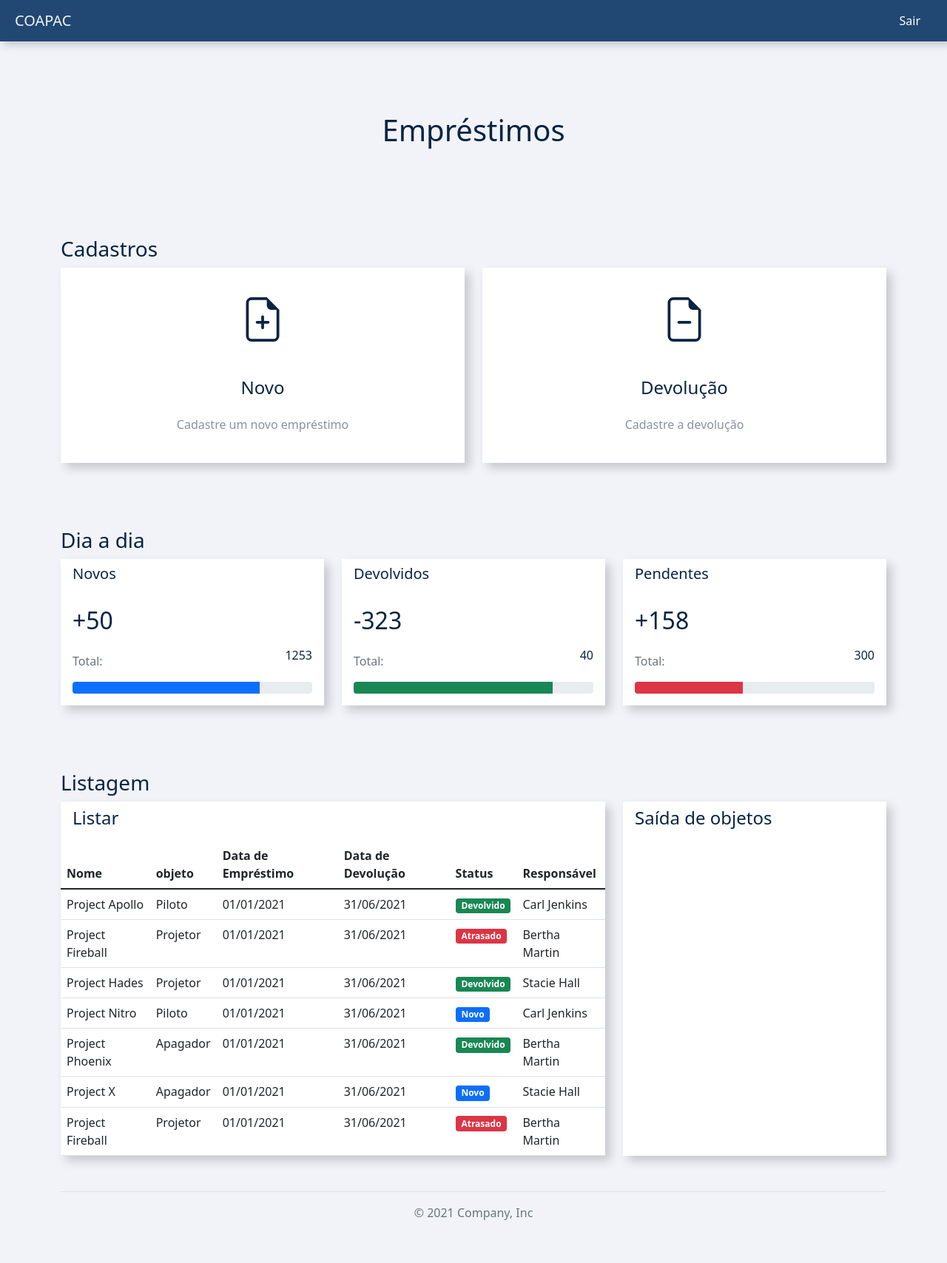
After one commit to brunogomesifrn/p2022coapac, a Django app: page /emprestimo/ in a window 1280 px wide. The commit adds this page. Shown: the whole page at 74% size. Run offline with Django 4.2, Linux system fonts and the light colour scheme.

Commit message:
atualização do projeto no django

```diff
--- a/apps/core/views.py
+++ b/apps/core/views.py
@@ -1,5 +1,16 @@
 from django.shortcuts import render
-from django.http import HttpResponse
 
-def home(request):
+def index(request):
     return render(request, 'index.html')
+
+def emprestimo(request):
+    return render(request, 'emprestimo.html')
+
+def devolucao(request):
+    return render(request, 'devolucao.html')
+
+def listar(request):
+    return render(request, 'listar.html')
+
+def novo(request):
+    return render(request, 'novo.html')
--- a/coapac/settings.py
+++ b/coapac/settings.py
@@ -117,7 +117,11 @@ USE_TZ = True
 # Static files (CSS, JavaScript, Images)
 # https://docs.djangoproject.com/en/4.0/howto/static-files/
 
-STATIC_URL = 'static/'
+STATIC_URL = '/static/'
+
+STATICFILES_DIRS = [
+    'estilo',
+]
 
 # Default primary key field type
 # https://docs.djangoproject.com/en/4.0/ref/settings/#default-auto-field
--- a/coapac/urls.py
+++ b/coapac/urls.py
@@ -13,11 +13,17 @@ Including another URLconf
     1. Import the include() function: from django.urls import include, path
     2. Add a URL to urlpatterns:  path('blog/', include('blog.urls'))
 """
+import imp
 from django.contrib import admin
 from django.urls import path
-from apps.core.views import home
+from apps.core.views import index, emprestimo, devolucao, listar, novo
+
 
 urlpatterns = [
-    path('', home),
+    path('', index, name="inicio"),
     path('admin/', admin.site.urls),
+    path('emprestimo/',emprestimo, name="emprestimo"),
+    path('devolução/', devolucao, name="devolucao"),
+    path('listar/', listar, name="listar"),
+    path('novo/', novo, name="novo"),
 ]
--- /dev/null
+++ b/estilo/estilo.css
@@ -0,0 +1,54 @@
+body{
+    background-color: #F1F3F9;
+    color: #092442;
+}
+
+.menu{
+    background-color: #214872;
+    color: #F1F3F9;
+    box-shadow: 5px 5px 10px rgba(50, 50, 50, 0.22);
+}
+
+.nav a{
+    color: #ffffff;
+}
+
+.nav a:hover{
+    color: #ffffff;
+}
+
+a{
+    color: #092442;
+    text-decoration: none
+}
+
+a:hover{
+    color: #092442;
+}
+
+.card {
+    border-radius: 0.5px;
+    box-shadow: 7px 7px 13px 0px rgba(50, 50, 50, 0.22);
+    transition: all 0.3s ease-out;
+    border:none;
+  }
+
+.card p {
+    color: #8990a5;
+    font-size: 16px;
+}
+
+.card-header{
+    background-color: #ffffff;
+    border-bottom: none;
+}
+
+.btn{
+    background-color: #092442;
+    color: #ffffff;
+}
+
+.btn:hover{
+    background-color: #092442;
+    color: #ffffff;
+}
--- a/templates/bases/base.html
+++ b/templates/bases/base.html
@@ -1,16 +1,40 @@
 <!DOCTYPE html>
-<html>
+{% load static %}
+<html lang="en">
 <head>
-    <title>Document</title>
+    <meta charset="UTF-8">
+    <meta http-equiv="X-UA-Compatible" content="IE=edge">
+    <meta name="viewport" content="width=device-width, initial-scale=1">
+    <link href="https://cdn.jsdelivr.net/npm/bootstrap@5.1.3/dist/css/bootstrap.min.css" rel="stylesheet" integrity="sha384-1BmE4kWBq78iYhFldvKuhfTAU6auU8tT94WrHftjDbrCEXSU1oBoqyl2QvZ6jIW3" crossorigin="anonymous">
+    <link rel="stylesheet" type="text/css" href="{% static 'estilo.css' %}">
+    <title>{% block titulo %} {%endblock%} </title>
 </head>
 <body>
-
     {% include 'bases\menu.html' %}
 
+    <!--Hierarquia de navegação-->
+    <!--<nav aria-label="breadcrumb" class="m-3">
+        <ol class="breadcrumb">
+          <li class="breadcrumb-item"><a href="inicio.html">COAPAC</a></li>
+          <li class="breadcrumb-item"><a href="{% block link_migalhas %}{% endblock %}"> {% block migalhas %}{% endblock %}</a></li>
+          <li class="breadcrumb-item active" aria-current="page"> {% block migalhas2 %}{% endblock %}</li>
+        </ol>
+    </nav>-->
+
+    <div class="container">
+        <header>
+            <div class="header text-center py-5 my-5">
+                <h1 class="header-title">
+                    {% block header %}{% endblock %}
+                </h1>
+            </div>
+        </header>
+
     {% block conteudo %}{% endblock %}
-
+    </div>
 
     {% include 'bases\rodape.html' %}
 
+    <script src="https://cdn.jsdelivr.net/npm/bootstrap@5.1.3/dist/js/bootstrap.bundle.min.js" integrity="sha384-ka7Sk0Gln4gmtz2MlQnikT1wXgYsOg+OMhuP+IlRH9sENBO0LRn5q+8nbTov4+1p" crossorigin="anonymous"></script>
 </body>
 </html>
--- a/templates/bases/menu.html
+++ b/templates/bases/menu.html
@@ -1 +1,9 @@
-<p>Aqui é o menu</p>
+<nav class="navbar menu p-2">
+    <div class="container-fluid">
+      <span class="navbar-brand mb-0 h1">COAPAC</span>
+      <ul class="nav justify-content-end">
+        <li class="nav-item">
+          <a class="nav-link active" aria-current="page" href="#">Sair</a>
+        </li>
+    </div>
+  </nav>
--- a/templates/bases/rodape.html
+++ b/templates/bases/rodape.html
@@ -1 +1,9 @@
-<p>Aqui é o rodapé</p>
+<div class="container">
+    <footer class="py-3 my-4 border-top ">
+        <div class="row">
+        <diV class="col">
+            <p class="text-center text-muted">&copy; 2021 Company, Inc</p>
+        </diV>
+        </div>
+    </footer>
+</div>
--- /dev/null
+++ b/templates/emprestimo.html
@@ -0,0 +1,214 @@
+{% extends "bases\base.html" %}
+
+{% block titulo %}
+COAPAC
+{% endblock %}
+
+{% block header %}
+Empréstimos
+{% endblock %}
+
+{% block conteudo %}
+<section >
+    <div class="row mb-5">
+      <!--Título desse linha-->
+      <h3 class="mt-3"><span class="fw-normal">Cadastros</span></h3>
+        <div class="col-md-6 mb-4">
+          <!--Card para novos cadastros-->
+          <div class="card h-100">
+            <div class="card-body text-center">
+              <div class="icon icon-xl mx-auto mb-4 py-4">
+                <svg xmlns="http://www.w3.org/2000/svg" width="60" height="60" fill="currentColor" class="bi bi-file-earmark-plus" viewBox="0 0 16 16">
+                  <path d="M8 6.5a.5.5 0 0 1 .5.5v1.5H10a.5.5 0 0 1 0 1H8.5V11a.5.5 0 0 1-1 0V9.5H6a.5.5 0 0 1 0-1h1.5V7a.5.5 0 0 1 .5-.5z"/>
+                  <path d="M14 4.5V14a2 2 0 0 1-2 2H4a2 2 0 0 1-2-2V2a2 2 0 0 1 2-2h5.5L14 4.5zm-3 0A1.5 1.5 0 0 1 9.5 3V1H4a1 1 0 0 0-1 1v12a1 1 0 0 0 1 1h8a1 1 0 0 0 1-1V4.5h-2z"/>
+                </svg>
+              </div>
+              <a href="{% url 'novo' %}" class="stretched-link" ><h4 class="mt-3"><span class="fw-normal">Novo</span></h4></a>
+              <p class="m-4">Cadastre um novo empréstimo</p>
+            </div>
+          </div>
+        </div>
+
+        <div class="col-md-6 mb-4">
+          <!--Card para devoluções-->
+          <div class="card h-100">
+            <div class="card-body text-center">
+              <div class="icon icon-xl mx-auto mb-4 py-4">
+                <svg xmlns="http://www.w3.org/2000/svg" width="60" height="60" fill="currentColor" class="bi bi-file-earmark-minus" viewBox="0 0 16 16">
+                  <path d="M5.5 9a.5.5 0 0 1 .5-.5h4a.5.5 0 0 1 0 1H6a.5.5 0 0 1-.5-.5z"/>
+                  <path d="M14 4.5V14a2 2 0 0 1-2 2H4a2 2 0 0 1-2-2V2a2 2 0 0 1 2-2h5.5L14 4.5zm-3 0A1.5 1.5 0 0 1 9.5 3V1H4a1 1 0 0 0-1 1v12a1 1 0 0 0 1 1h8a1 1 0 0 0 1-1V4.5h-2z"/>
+                </svg>
+              </div>
+              <a href="{% url 'devolucao' %}" class="stretched-link" ><h4 class="mt-3"><span class="fw-normal">Devolução</span></h4></a>
+              <p class="m-4">Cadastre a devolução</p>
+            </div>
+          </div>
+        </div>
+    </div>
+
+    <div class="row mb-5">
+      <!--Título desse linha-->
+      <h3 class="mt-3"><span class="fw-normal">Dia a dia</span></h3>
+        <div class="col-md-4 mb-4">
+          <!--Card novos empréstimos-->
+          <div class="card h-100">
+            <div class="card-header">
+              <h5 class="card-heading"><span class="fw-normal">Novos</span></h5>
+            </div>
+            <div class="card-body">
+              <h2 class="mb-3">+50</h2>
+              <div class="row">
+                <div class="col-auto">
+                  <p class="text-muted text-sm mt-2">Total:</p>
+                </div>
+                <div class="col text-end text-lg">1253</div>
+              </div>
+              <div class="progress">
+                <div class="progress-bar bg-primary" role="progressbar" aria-valuenow="78" aria-valuemin="0" aria-valuemax="100" style="width:78%">                           </div>
+              </div>
+            </div>
+          </div>
+        </div>
+
+        <div class="col-md-4 mb-4">
+          <!--Card empréstimos já devolvidos-->
+          <div class="card h-100">
+            <div class="card-header">
+              <h5 class="card-heading"><span class="fw-normal">Devolvidos</span></h5>
+            </div>
+            <div class="card-body">
+              <h2 class="mb-3">-323</h2>
+              <div class="row">
+                <div class="col-auto">
+                  <p class="text-muted text-sm mt-2">Total:</p>
+                </div>
+                <div class="col text-end text-lg">40</div>
+              </div>
+              <div class="progress">
+                <div class="progress-bar bg-success" role="progressbar" aria-valuenow="83" aria-valuemin="0" aria-valuemax="100" style="width:83%">                           </div>
+              </div>
+            </div>
+          </div>
+        </div>
+
+        <div class="col-md-4 mb-4">
+          <!--Card empréstimos pendentes-->
+          <div class="card h-100">
+            <div class="card-header">
+              <h5 class="card-heading"><span class="fw-normal">Pendentes</span></h5>
+            </div>
+            <div class="card-body">
+              <h2 class="mb-3">+158</h2>
+              <div class="row">
+                <div class="col-auto">
+                  <p class="text-muted text-sm mt-2">Total:</p>
+                </div>
+                <div class="col text-end text-lg">300</div>
+              </div>
+              <div class="progress">
+                <div class="progress-bar bg-danger" role="progressbar" aria-valuenow="45" aria-valuemin="0" aria-valuemax="100" style="width:45%">                           </div>
+              </div>
+            </div>
+          </div>
+        </div>
+    </div>
+
+    <div class="row">
+      <!--Título desse linha-->
+      <h3 class="mt-3"><span class="fw-normal">Listagem</span></h3>
+      <div class="col-12 col-lg-8 col-xxl-9 d-flex mb-4">
+          <!--Card para a listagem-->
+          <div class="card flex-fill">
+            <div class="card-header">
+                <a href="{% url 'listar' %}"><h4 class="card-title">Listar</h4></a>
+            </div>
+            <div class="table-responsive">
+              <table id="datatables-dashboard-projects " class="table table-hover my-0">
+                <thead>
+                  <tr>
+                    <th>Nome</th>
+                    <th>objeto</th>
+                    <th>Data de Empréstimo</th>
+                    <th>Data de Devolução</th>
+                    <th>Status</th>
+                    <th >Responsável</th>
+                  </tr>
+                </thead>
+                <tbody>
+                  <tr>
+                    <td>Project Apollo</td>
+                    <td>Piloto</td>
+                    <td>01/01/2021</td>
+                    <td>31/06/2021</td>
+                    <td><span class="badge bg-success">Devolvido</span></td>
+                    <td>Carl Jenkins</td>
+                  </tr>
+                  <tr>
+                    <td>Project Fireball</td>
+                    <td>Projetor</td>
+                    <td>01/01/2021</td>
+                    <td>31/06/2021</td>
+                    <td><span class="badge bg-danger">Atrasado</span></td>
+                    <td>Bertha Martin</td>
+                  </tr>
+                  <tr>
+                    <td>Project Hades</td>
+                    <td>Projetor</td>
+                    <td>01/01/2021</td>
+                    <td>31/06/2021</td>
+                    <td><span class="badge bg-success">Devolvido</span></td>
+                    <td>Stacie Hall</td>
+                  </tr>
+                  <tr>
+                    <td>Project Nitro</td>
+                    <td>Piloto</td>
+                    <td>01/01/2021</td>
+                    <td>31/06/2021</td>
+                    <td><span class="badge bg-primary">Novo</span></td>
+                    <td>Carl Jenkins</td>
+                  </tr>
+                  <tr>
+                    <td>Project Phoenix</td>
+                    <td>Apagador</td>
+                    <td>01/01/2021</td>
+                    <td>31/06/2021</td>
+                    <td><span class="badge bg-success">Devolvido</span></td>
+                    <td>Bertha Martin</td>
+                  </tr>
+                  <tr>
+                    <td>Project X</td>
+                    <td>Apagador</td>
+                    <td>01/01/2021</td>
+                    <td>31/06/2021</td>
+                    <td><span class="badge bg-primary">Novo</span></td>
+                    <td>Stacie Hall</td>
+                  </tr>
+                  <tr>
+                    <td>Project Fireball</td>
+                    <td>Projetor</td>
+                    <td>01/01/2021</td>
+                    <td>31/06/2021</td>
+                    <td><span class="badge bg-danger">Atrasado</span></td>
+                    <td>Bertha Martin</td>
+                  </tr>
+                </tbody>
+              </table>
+            </div>
+          </div>
+      </div>
+
+      <div class="col-12 col-lg-4 col-xxl-3 d-flex mb-4">
+        <!--Card para grafico de saída de objetos-->
+        <div class="card flex-fill ">
+          <div class="card-header">
+            <h4 class="card-title">Saída de objetos</h4>
+          </div>
+          <div class="card-body d-flex">
+
+          </div>
+        </div>
+      </div>
+
+    </div>
+  </section>
+{% endblock %}
--- a/templates/temp_layout/inicio.html
+++ b/templates/temp_layout/inicio.html
@@ -11,7 +11,7 @@
 <body>
 
     <!--Menu-->
-    <nav class="navbar menu p-2">
+    <nav class="navbar p-2">
         <div class="container-fluid">
           <span class="navbar-brand mb-0 h1">COAPAC</span>
           <ul class="nav justify-content-end">
```
Also changed, not shown: templates/devolucao.html (added, +53 -0 lines), templates/index.html (+49 -1 lines), templates/listar.html (added, +134 -0 lines), templates/novo.html (added, +80 -0 lines).
